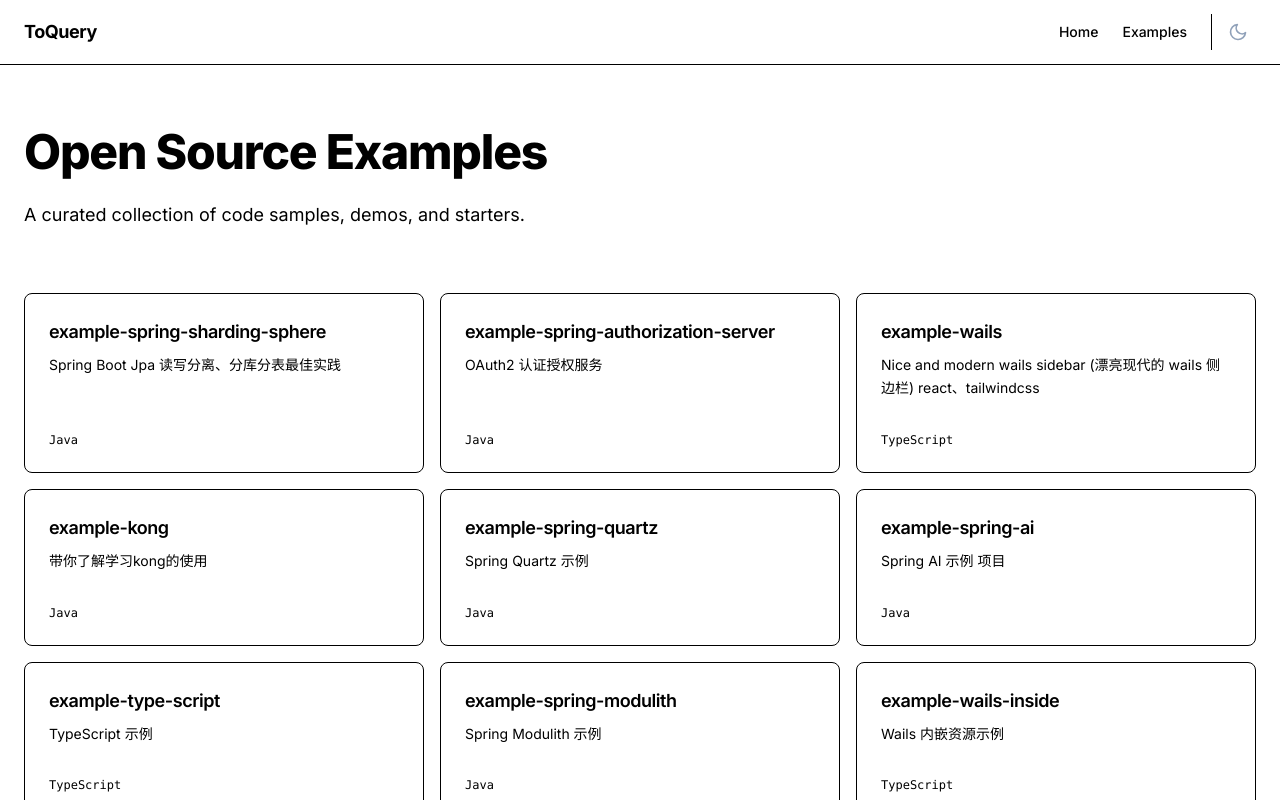
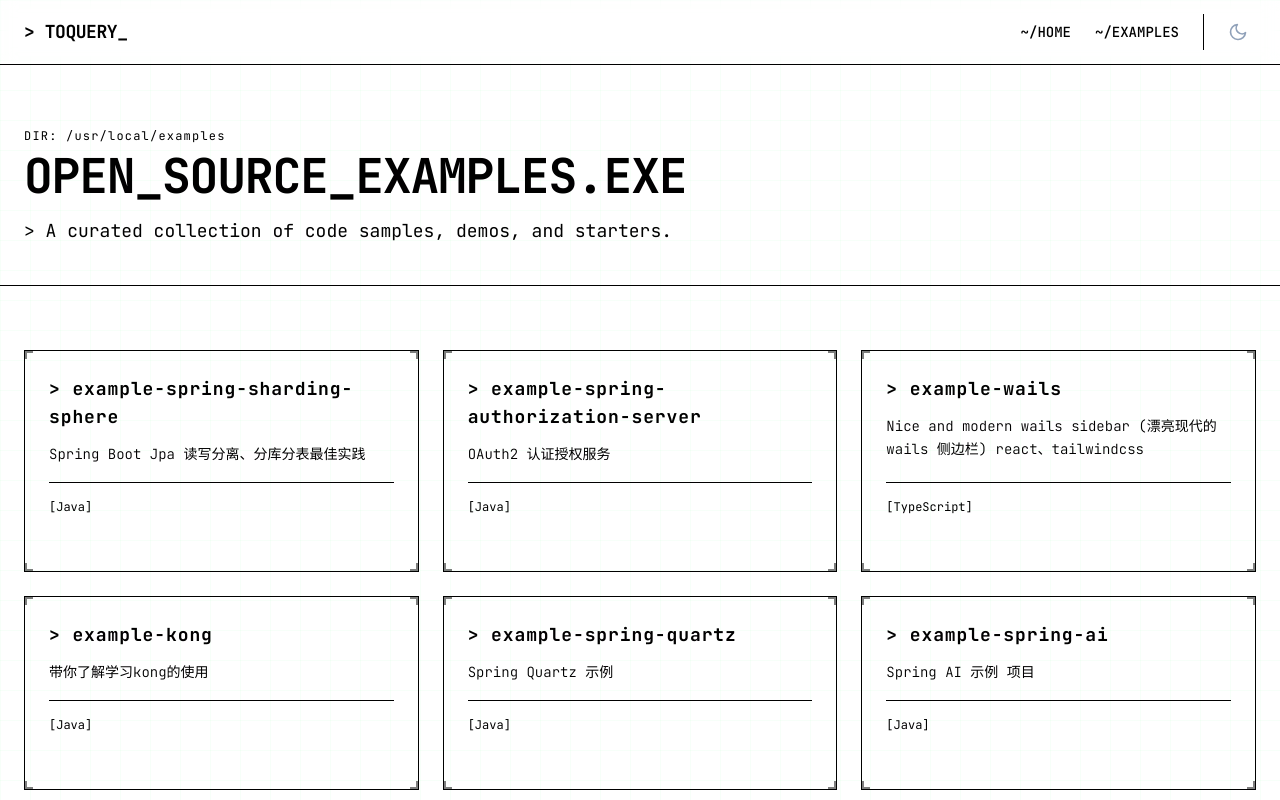
Before and after one commit to ToQuery/toquery.github.io, a Next.js app: page /examples in a window 1280 px wide. Shown: the top 800 px of the page. Built offline with nearby package versions, Linux system fonts and the light colour scheme.

Commit message:
feat: 添加示例项目数据并重构样式为Tailwind
添加示例项目数据文件examples.ts，重构全局样式使用Tailwind CSS，添加导航栏和主题切换功能

```diff
--- a/src/app/examples/page.tsx
+++ b/src/app/examples/page.tsx
@@ -9,20 +9,21 @@
 
 export default function ExamplesPage() {
     return (
-        <main className="min-h-screen pt-32 pb-20">
-            <section className="container mx-auto px-6 mb-16">
-                <div className="max-w-2xl">
-                    <h1 className="text-4xl sm:text-5xl font-extrabold tracking-tight mb-6 text-foreground">
-                        Open Source Examples
+        <main className="min-h-screen pt-32 pb-20 selection:bg-primary selection:text-background">
+            <section className="container mx-auto px-6 mb-16 border-b border-primary/20 pb-10">
+                <div className="max-w-4xl">
+                    <p className="text-primary text-xs mb-2 font-mono tracking-widest">DIR: /usr/local/examples</p>
+                    <h1 className="text-4xl sm:text-5xl font-bold tracking-tight mb-4 text-foreground uppercase">
+                        Open_Source_Examples<span className="text-primary">.exe</span>
                     </h1>
-                    <p className="text-lg text-muted-foreground leading-relaxed">
-                        A curated collection of code samples, demos, and starters.
+                    <p className="text-lg text-primary/70 leading-relaxed font-mono">
+                        &gt; A curated collection of code samples, demos, and starters.
                     </p>
                 </div>
             </section>
 
             <section className="container mx-auto px-6">
-                <div className="grid grid-cols-1 md:grid-cols-2 lg:grid-cols-3 gap-4">
+                <div className="grid grid-cols-1 md:grid-cols-2 lg:grid-cols-3 gap-6">
                     {exampleProjects.map((project) => (
                         <ProjectCard
                             key={project.name}
@@ -34,15 +35,15 @@
                     ))}
                 </div>
 
-                <div className="mt-16 text-center">
+                <div className="mt-20 text-center">
                     <a
                         href={allExamplesUrl}
                         target="_blank"
                         rel="noopener noreferrer"
-                        className="inline-flex items-center text-sm font-medium text-muted-foreground hover:text-foreground transition-colors"
+                        className="inline-flex items-center px-8 py-3 border border-primary text-primary hover:bg-primary hover:text-background transition-colors font-mono tracking-widest uppercase text-sm group"
                     >
-                        View all repositories on GitHub
-                        <span className="ml-1">→</span>
+                        [ VIEW_ALL_REPOSITORIES ]
+                        <span className="ml-2 group-hover:translate-x-1 transition-transform">&gt;</span>
                     </a>
                 </div>
             </section>
--- a/src/app/globals.css
+++ b/src/app/globals.css
@@ -32,69 +32,77 @@
   --radius-lg: var(--radius);
   --radius-md: calc(var(--radius) - 2px);
   --radius-sm: calc(var(--radius) - 4px);
+
+  --font-mono: "JetBrains Mono", "Fira Code", monospace;
 }
 
 @layer base {
   :root {
-    --background: 255 255 255;
-    --foreground: 9 9 11;
+    /* Matrix Light Mode (High Contrast Terminal) */
+    --background: 240 255 240;
+    --foreground: 0 50 0;
 
     --card: 255 255 255;
-    --card-foreground: 9 9 11;
+    --card-foreground: 0 50 0;
 
     --popover: 255 255 255;
-    --popover-foreground: 9 9 11;
+    --popover-foreground: 0 50 0;
 
-    --primary: 24 24 27;
-    --primary-foreground: 250 250 250;
+    --primary: 0 128 0;
+    /* Darker Green for light mode text */
+    --primary-foreground: 240 255 240;
 
-    --secondary: 244 244 245;
-    --secondary-foreground: 24 24 27;
+    --secondary: 200 255 200;
+    --secondary-foreground: 0 50 0;
 
-    --muted: 244 244 245;
-    --muted-foreground: 113 113 122;
+    --muted: 220 255 220;
+    --muted-foreground: 0 100 0;
 
-    --accent: 244 244 245;
-    --accent-foreground: 24 24 27;
+    --accent: 200 255 200;
+    --accent-foreground: 0 50 0;
 
-    --destructive: 239 68 68;
-    --destructive-foreground: 250 250 250;
+    --destructive: 200 0 0;
+    --destructive-foreground: 255 255 255;
 
-    --border: 228 228 231;
-    --input: 228 228 231;
-    --ring: 24 24 27;
+    --border: 0 128 0;
+    --input: 0 128 0;
+    --ring: 0 128 0;
 
-    --radius: 0.5rem;
+    --radius: 0px;
+    /* Sharp edges for sci-fi feel */
   }
 
   .dark {
-    --background: 9 9 11;
-    --foreground: 250 250 250;
+    /* Matrix Dark Mode (Classic) */
+    --background: 5 10 5;
+    /* Very dark green/black */
+    --foreground: 0 255 65;
+    /* Matrix Green */
 
-    --card: 9 9 11;
-    --card-foreground: 250 250 250;
+    --card: 10 20 10;
+    --card-foreground: 0 255 65;
 
-    --popover: 9 9 11;
-    --popover-foreground: 250 250 250;
+    --popover: 10 20 10;
+    --popover-foreground: 0 255 65;
 
-    --primary: 250 250 250;
-    --primary-foreground: 24 24 27;
+    --primary: 0 255 65;
+    --primary-foreground: 0 0 0;
 
-    --secondary: 39 39 42;
-    --secondary-foreground: 250 250 250;
+    --secondary: 0 50 0;
+    --secondary-foreground: 0 255 65;
 
-    --muted: 39 39 42;
-    --muted-foreground: 161 161 170;
+    --muted: 0 40 0;
+    --muted-foreground: 0 160 40;
 
-    --accent: 39 39 42;
-    --accent-foreground: 250 250 250;
+    --accent: 0 60 0;
+    --accent-foreground: 0 255 65;
 
-    --destructive: 127 29 29;
-    --destructive-foreground: 250 250 250;
+    --destructive: 180 0 0;
+    --destructive-foreground: 0 0 0;
 
-    --border: 39 39 42;
-    --input: 39 39 42;
-    --ring: 212 212 216;
+    --border: 0 80 20;
+    --input: 0 80 20;
+    --ring: 0 255 65;
   }
 }
 
@@ -104,6 +112,9 @@
   }
 
   body {
-    @apply bg-background text-foreground;
+    @apply bg-background text-foreground font-mono antialiased;
+    background-image: linear-gradient(rgba(0, 255, 65, 0.03) 1px, transparent 1px),
+      linear-gradient(90deg, rgba(0, 255, 65, 0.03) 1px, transparent 1px);
+    background-size: 30px 30px;
   }
 }
--- a/src/app/layout.tsx
+++ b/src/app/layout.tsx
@@ -1,8 +1,8 @@
 import type { Metadata } from "next";
-import { Inter } from "next/font/google";
+import { JetBrains_Mono } from "next/font/google";
 import "./globals.css";
 
-const inter = Inter({ subsets: ["latin"] });
+const jetbrainsMono = JetBrains_Mono({ subsets: ["latin"] });
 
 export const metadata: Metadata = {
   title: "ToQuery - Developer Profile",
@@ -21,7 +21,7 @@
 }>) {
   return (
     <html lang="zh" suppressHydrationWarning>
-      <body className={inter.className}>
+      <body className={jetbrainsMono.className}>
         <ThemeProvider
           attribute="class"
           defaultTheme="system"
--- a/src/components/Navbar.tsx
+++ b/src/components/Navbar.tsx
@@ -3,28 +3,28 @@
 
 export default function Navbar() {
     return (
-        <nav className="fixed top-0 left-0 w-full z-50 border-b border-border bg-background/80 backdrop-blur-md supports-[backdrop-filter]:bg-background/60">
+        <nav className="fixed top-0 left-0 w-full z-50 border-b border-primary/30 bg-background/95 backdrop-blur-sm supports-[backdrop-filter]:bg-background/90">
             <div className="container mx-auto px-6 h-16 flex items-center justify-between">
                 <Link
                     href="/"
-                    className="text-lg font-bold tracking-tight hover:opacity-80 transition-opacity"
+                    className="text-lg font-bold tracking-tight text-primary hover:animate-pulse"
                 >
-                    ToQuery
+                    &gt; TOQUERY_
                 </Link>
                 <div className="flex items-center gap-6">
                     <Link
                         href="/"
-                        className="text-sm font-medium text-muted-foreground hover:text-foreground transition-colors"
+                        className="text-sm font-medium text-muted-foreground hover:text-primary transition-colors hover:underline decoration-primary underline-offset-4"
                     >
-                        Home
+                        ~/HOME
                     </Link>
                     <Link
                         href="/examples"
-                        className="text-sm font-medium text-muted-foreground hover:text-foreground transition-colors"
+                        className="text-sm font-medium text-muted-foreground hover:text-primary transition-colors hover:underline decoration-primary underline-offset-4"
                     >
-                        Examples
+                        ~/EXAMPLES
                     </Link>
-                    <div className="pl-2 border-l border-border">
+                    <div className="pl-4 border-l border-primary/30">
                         <ThemeToggle />
                     </div>
                 </div>
--- a/src/components/ProjectCard.tsx
+++ b/src/components/ProjectCard.tsx
@@ -11,20 +11,32 @@
             href={url}
             target="_blank"
             rel="noopener noreferrer"
-            className="group block h-full p-6 rounded-lg border border-border bg-card hover:border-foreground/20 hover:shadow-sm transition-all duration-200"
+            className="group block h-full p-6 border border-primary/40 bg-card/50 hover:bg-muted/30 hover:border-primary hover:shadow-[0_0_10px_rgba(0,255,65,0.2)] transition-all duration-300 relative overflow-hidden"
         >
-            <div className="flex flex-col h-full">
-                <h3 className="text-lg font-semibold tracking-tight text-foreground group-hover:underline decoration-1 underline-offset-4 mb-2">
-                    {name}
+            {/* Decorative corner markers */}
+            <div className="absolute top-0 left-0 w-2 h-2 border-t-2 border-l-2 border-primary opacity-50 group-hover:opacity-100 transition-opacity" />
+            <div className="absolute top-0 right-0 w-2 h-2 border-t-2 border-r-2 border-primary opacity-50 group-hover:opacity-100 transition-opacity" />
+            <div className="absolute bottom-0 left-0 w-2 h-2 border-b-2 border-l-2 border-primary opacity-50 group-hover:opacity-100 transition-opacity" />
+            <div className="absolute bottom-0 right-0 w-2 h-2 border-b-2 border-r-2 border-primary opacity-50 group-hover:opacity-100 transition-opacity" />
+
+            <div className="flex flex-col h-full relative z-10">
+                <h3 className="text-lg font-bold tracking-wider text-primary mb-3 group-hover:translate-x-1 transition-transform">
+                    &gt; {name}
                 </h3>
-                <p className="text-sm text-muted-foreground leading-relaxed mb-4 flex-grow">
+                <p className="text-sm text-foreground/80 leading-relaxed mb-4 flex-grow font-light">
                     {description}
                 </p>
+
                 {meta && (
-                    <div className="mt-auto pt-4 flex items-center text-xs text-muted-foreground font-mono">
-                        {meta}
+                    <div className="mt-auto pt-4 border-t border-primary/20 flex items-center text-xs text-primary/70 font-mono">
+                        [{meta}]
                     </div>
                 )}
+
+                <div className="mt-4 flex items-center justify-end text-xs text-primary opacity-0 group-hover:opacity-100 transition-opacity">
+                    EXECUTE_VIEW()
+                    <span className="ml-2 animate-pulse">_</span>
+                </div>
             </div>
         </a>
     );
```
Also changed, not shown: src/app/page.tsx (+27 -17 lines).
